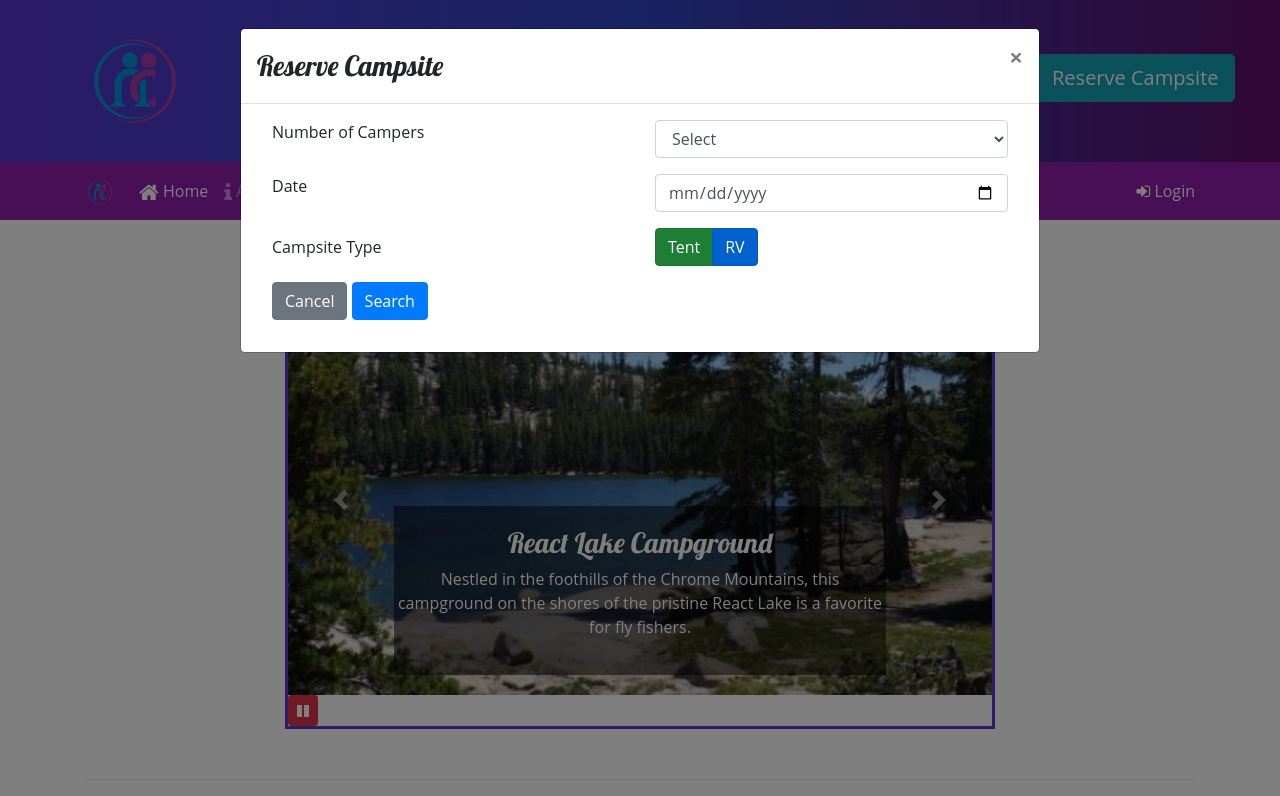
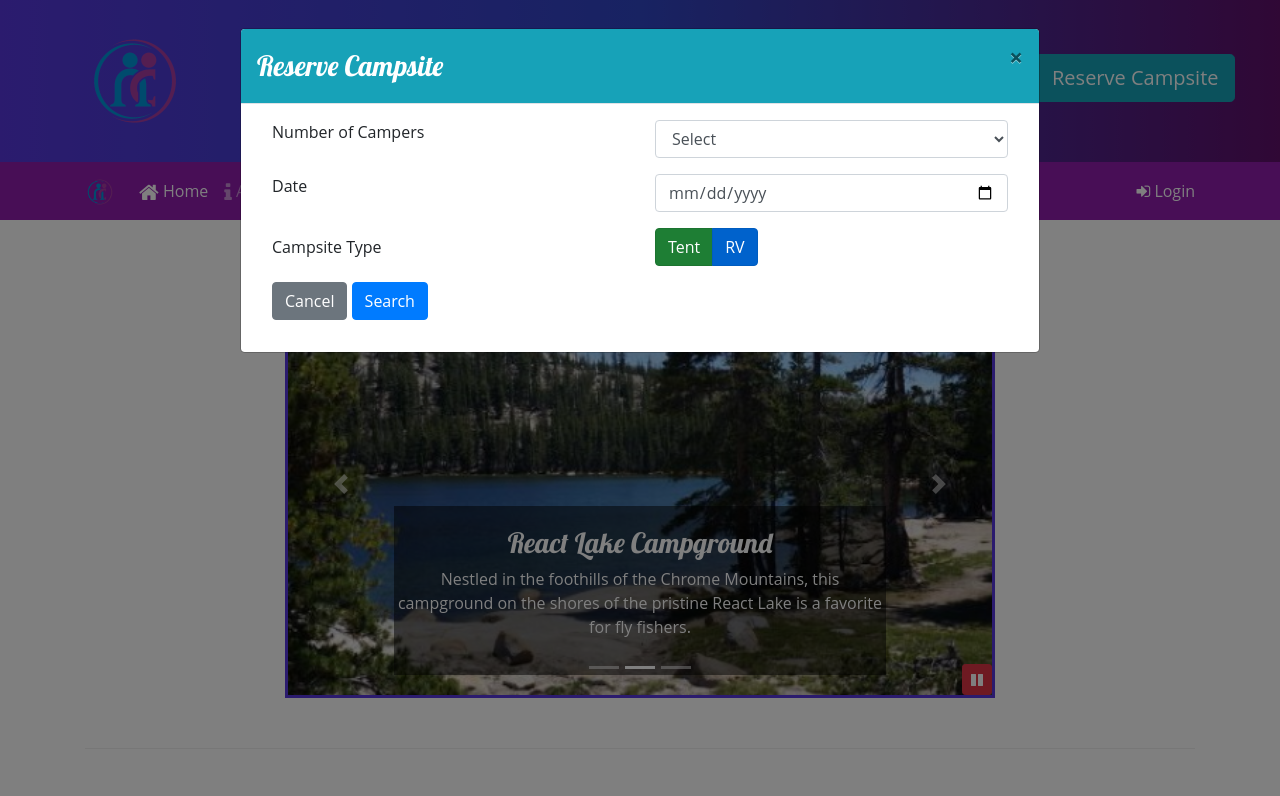
Before and after one commit to benschmidt19/Nucamp_site, a website: page index.html in a window 1280 px wide. Both pictures are taken after a click on the button "Reserve Campsite". Shown: the top 796 px of the page. Drawn offline with nearby package versions, Linux system fonts and the light colour scheme.

Commit message:
Update styles.css

```diff
--- a/css/styles.css
+++ b/css/styles.css
@@ -1,45 +1,49 @@
 body {
-    font-family: "open sans", sans-serif;
-}
+  font-family: "Open Sans", sans-serif; }
 
 h1, h2, h3 {
-    font-family: "lobster", "cursive";
-}
+  font-family: "Lobster", cursive; }
 
 h2 {
-    color: #3046C5;
-}
+  color: #3046C5; }
 
 header h2 {
-    color: #CEC8FF;
-}
+  color: #CEC8FF; }
 
 .site-footer {
-    background-image: linear-gradient(#CEC8FF, white);
-    padding: 20px 0;
-}
+  background-image: linear-gradient(#CEC8FF, white);
+  padding: 20px 0; }
 
 .jumbotron {
-    margin: 0;
-    padding: 30px;
-    background-image: linear-gradient(to right, #5637D0, #3046C5, #601068 );
-    color: white;
-}
+  margin: 0;
+  padding: 30px;
+  background-image: linear-gradient(to right, #5637dd, #3046C5, #60106b);
+  color: white; }
 
 .row-content {
-    padding: 50px 0;
-    border-bottom: 1px ridge;
-    min-height: 200px;
-}
+  padding: 50px 0;
+  border-bottom: 1px ridge;
+  min-height: 200px; }
 
 .navbar-dark {
-    background-color: #901CAD
-}
+  background-color: #901CAD; }
 
 .carousel-caption {
-    background-color: rgba(0, 0, 0, 0.5);
-}
+  background-color: rgba(0, 0, 0, 0.5); }
 
 .carousel {
-    border: solid #5637D0;
-}
+  border: solid #5637dd; }
+
+#carouselButton {
+  position: absolute;
+  right: 0;
+  bottom: 0;
+  z-index: 100; }
+
+#reserveModal .modal-header {
+  background-color: #17A2B8;
+  color: white; }
+
+#loginModal .modal-header {
+  background-color: #901CAD;
+  color: white; }
```
